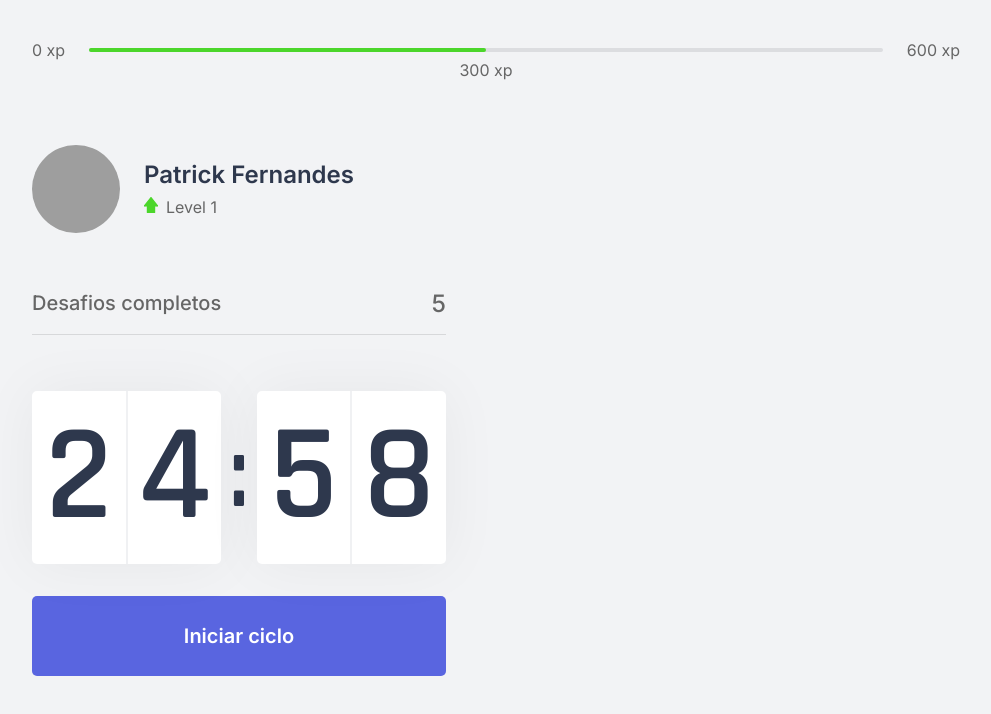
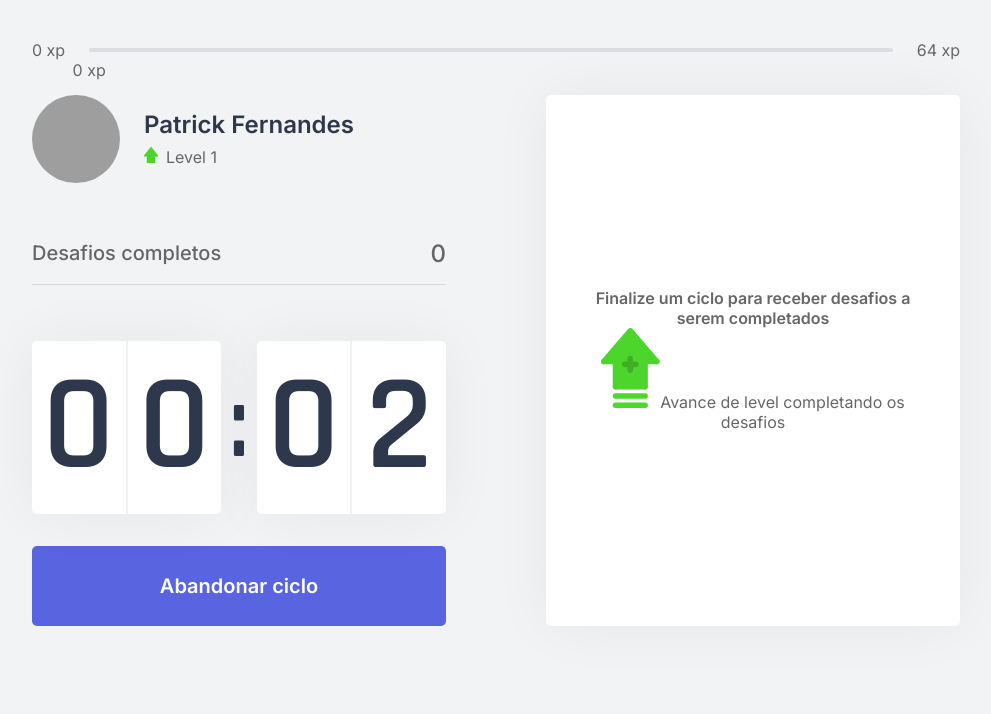
Before and after one commit to patrickrios/moveit, a Next.js app: page / in a window 1280 px wide. Both pictures are taken after a click on the button "Iniciar ciclo". Shown: the top 714 px of the page, without its empty margins (144-1135 px from the left). Built offline with nearby package versions, Linux system fonts and the light colour scheme; grey boxes are pictures that could not be loaded.

Commit message:
Challange card & Context added

```diff
--- /dev/null
+++ b/challenges.json
@@ -0,0 +1,62 @@
+[
+  {
+    "type": "body",
+    "description": "Estique um de seus braços com a palma da mão virada para frente e puxe os dedos para cima por 10 segundos por mão.",
+    "amount": 80
+  },
+  {
+    "type": "body",
+    "description": "Estique seu braço contra o peito e puxe-o utilizando o outro braço por 10 segundos por braço.",
+    "amount": 60
+  },
+  {
+    "type": "body",
+    "description": "Puxe seu pescoço com a ajuda da mão para a direita e para a esquerda, permanecendo na posição por alguns segundos.",
+    "amount": 70
+  },
+  {
+    "type": "body",
+    "description": "Com as duas mãos na parte de trás da cabeça, leve-a para baixo, alongando a parte de trás da região.",
+    "amount": 60
+  },
+  {
+    "type": "body",
+    "description": "Cruze as pernas e desça com as mãos esticadas em direção ao chão. Repita o movimento com a outra perna na frente.",
+    "amount": 100
+  },
+  {
+    "type": "body",
+    "description": "Sentado, abra as pernas e tente encostar as palmas das mãos no chão, repita 3 vezes por 5 segundos.",
+    "amount": 80
+  },
+  {
+    "type": "body",
+    "description": "Puxe o joelho de encontro ao peito e segure, troque de perna após 10 segundos.",
+    "amount": 50
+  },
+  {
+    "type": "body",
+    "description": "Sentado, cruze uma perna e incline seu tronco à frente, troque de perna após 10 segundos.",
+    "amount": 80
+  },
+  {
+    "type": "eye",
+    "description": "Sentado, feche os olhos e cubra-os com as palmas da mão durante 2 minutos, depois abra normalmente.",
+    "amount": 90
+  },
+  {
+    "type": "eye",
+    "description": "Em algum ambiente aberto, olhe o mais longe que puder em quatro direções por 3s, mexa apenas os olhos. Repita 3 vezes.",
+    "amount": 140
+  },
+  {
+    "type": "eye",
+    "description": "Usando os polegares, massage a área abaixo das sobrancelhas em movimentos circulares por 15 segundos.",
+    "amount": 70
+  },
+  {
+    "type": "body",
+    "description": "Em pé, gire a cintura o máximo que puder para a esquerda, segure por cinco segundos. Repita para a direita.",
+    "amount": 90
+  }
+]
--- /dev/null
+++ b/src/components/ChallangerBox.tsx
@@ -0,0 +1,46 @@
+import { useContext } from 'react'
+import { ChallengesContext } from '../contexts/ChallangesContext'
+import styles from '../styles/components/ChallangerBox.module.css'
+
+export function ChallangerBox(){
+    const { activeChallenge, resetChallange } = useContext(ChallengesContext)
+
+    return(
+        <div className={styles.challangerBoxContainer}>
+            { activeChallenge ?(
+                <div className={styles.challangeActive}>
+                    <header>Ganhe {activeChallenge.amount}xp</header>
+                    <main>
+                        <img src={`icons/${activeChallenge.type}.svg`} alt="body"/>
+                        <strong>Novo desafio</strong>
+                        <p>{activeChallenge.description}</p>
+                    </main>
+                    <footer>
+                        <button
+                            type="button"
+                            className={styles.challangeFailedButton}
+                            onClick={resetChallange}
+                        >
+                            Falhei
+                        </button>
+                        <button
+                            type="button"
+                            className={styles.challangeSuccededButton}
+                        >
+                            completei
+                        </button>
+                    </footer>
+                </div>
+                ):(
+                <div className="challangerNotActive">
+                    <strong>Finalize um ciclo para receber desafios a serem completados</strong>
+                    <p>
+                        <img src="icons/level-up.svg" alt="Level up"/>
+                        Avance de level completando os desafios
+                    </p>
+                </div>
+                )
+            }
+        </div>
+    )
+}
--- a/src/components/CompletedChallanger.tsx
+++ b/src/components/CompletedChallanger.tsx
@@ -1,10 +1,14 @@
+import { useContext } from 'react'
+import { ChallengesContext } from '../contexts/ChallangesContext'
 import styles from '../styles/components/CompletedChallanger.module.css'
 
 export function CompletedChallanger(){
+
+    const {challengesCompleted } = useContext(ChallengesContext)
     return(
         <div className={styles.completedChallangerContainer}>
             <span>Desafios completos</span>
-            <span>5</span>
+            <span>{challengesCompleted}</span>
         </div>
     )
 }
--- a/src/components/Countdown.tsx
+++ b/src/components/Countdown.tsx
@@ -1,10 +1,16 @@
-import { useState, useEffect } from 'react'
+import { useState, useEffect, useContext } from 'react'
+import {ChallengesContext} from '../contexts/ChallangesContext'
 import styles from '../styles/components/Countdown.module.css'
+
+let countdownTimeout: NodeJS.Timeout
 
 export function Countdown(){
 
-    const [time, setTime] = useState(25 * 60)
-    const [active, setActive] = useState(false)
+    const { startNewChallanger } = useContext( ChallengesContext )
+
+    const [time, setTime] = useState(0.1 * 40)
+    const [isActive, setActive] = useState(false)
+    const [hasFinished, setHasFinished] = useState(false)
 
     const minutes = Math.floor( time / 60)
     const seconds = time % 60
@@ -16,13 +22,23 @@
         setActive(true)
     }
 
+    function resetCountdown(){
+        clearTimeout(countdownTimeout)
+        setActive(false)
+        setTime(0.1*40)
+    }
+
     useEffect( ()=>{
-        if( active && time > 0){
-            setTimeout( ()=>{
+        if( isActive && time > 0){
+            countdownTimeout = setTimeout( ()=>{
                 setTime(time - 1)
             }, 1000)
+        }else if( isActive && time === 0 ){
+            setHasFinished(true)
+            setActive(false)
+            startNewChallanger()
         }
-    }, [active, time])
+    }, [isActive, time])
 
     return(
         <div>
@@ -37,6 +53,25 @@
                     <span>{secRight}</span>
                 </div>
             </div>
+            {
+                hasFinished ? (
+                    <button
+                        disabled
+                        className={styles.startCountdown}
+                    >
+                        Ciclo encerrado
+                    </button>
+                ) : (
+                    isActive ?
+                    (
+                        <button
+                            onClick={resetCountdown}
+                            type="button"
+                            className={`${styles.startCountdown} ${styles.startCountdownActive}`}
+                        >
+                            Abandonar ciclo
+                        </button>
+                    ) :(
                         <button
                             onClick={startCountdown}
                             type="button"
@@ -44,6 +79,9 @@
                         >
                             Iniciar ciclo
                         </button>
+                    )
+                )
+            }
         </div>
     )
 }
--- a/src/components/ExperienceBar.tsx
+++ b/src/components/ExperienceBar.tsx
@@ -1,14 +1,22 @@
+import { useContext } from 'react'
+import { ChallengesContext } from '../contexts/ChallangesContext'
 import styles from '../styles/components/ExperienceBar.module.css'
 
+
 export function ExperienceBar(){
+
+    const {currentExp, experienceToNextLevel} =  useContext( ChallengesContext )
+
+    const percentToNextLevel = Math.round( currentExp * 100 ) / experienceToNextLevel
+
     return(
         <header className={styles.experienceBar}>
             <span>0 xp</span>
             <div>
-                <div style={{width: '50%'}} />
-                <span style={{left: '50%'}} className={styles.currentExperience}>300 xp</span>
+                <div style={{width: `${percentToNextLevel}%`}} />
+                <span style={{left: `${percentToNextLevel}%`}} className={styles.currentExperience}>{currentExp} xp</span>
             </div>
-            <span>600 xp</span>
+            <span>{experienceToNextLevel} xp</span>
         </header>
     )
 }
--- /dev/null
+++ b/src/contexts/ChallangesContext.tsx
@@ -0,0 +1,66 @@
+import { ReactNode, createContext, useState } from 'react'
+import challanges from '../../challenges.json'
+
+interface Challange {
+    type: 'body' | 'eye';
+    description: string;
+    amount: number;
+}
+
+interface ChallengesContextDatas{
+    level: number;
+    currentExp: number;
+    challengesCompleted: number;
+    activeChallenge: Challange;
+    experienceToNextLevel: number;
+    levelUp: () => void;
+    startNewChallanger: () => void;
+    resetChallange: ()=> void;
+}
+
+interface ChallengesProviderProps {
+    children: ReactNode
+}
+
+export const ChallengesContext = createContext({} as ChallengesContextDatas)
+
+export function ChallengesProvider( {children}: ChallengesProviderProps){
+    const [level, setLevel] = useState(1)
+    const [currentExp, setCurrentExp] = useState(0)
+    const [challengesCompleted, setChallengesComplete] = useState(0)
+
+    const [activeChallenge, setActiveChallenge] = useState(null)
+
+    function levelUp(){
+        setLevel( level+1 )
+    }
+
+    function startNewChallanger(){
+        let randomChallengerId = Math.floor( Math.random() * challanges.length)
+        let challenge = challanges[randomChallengerId]
+        setActiveChallenge(challenge)
+    }
+
+    function resetChallange(){
+        setActiveChallenge(null)
+    }
+
+    const experienceToNextLevel = Math.pow( (level+1)*4,2)
+
+    return(
+        <ChallengesContext.Provider
+            value={{
+                level,
+                currentExp,
+                challengesCompleted,
+                activeChallenge,
+                experienceToNextLevel,
+                levelUp,
+                startNewChallanger,
+                resetChallange
+            }
+        }>
+            {children}
+        </ChallengesContext.Provider>
+    )
+}
--- a/src/pages/_app.tsx
+++ b/src/pages/_app.tsx
@@ -1,7 +1,12 @@
 import '../styles/global.css'
+import { ChallengesProvider } from '../contexts/ChallangesContext'
 
 function MyApp({ Component, pageProps }) {
-  return <Component {...pageProps} />
+  return (
+      <ChallengesProvider>
+        <Component {...pageProps} />
+      </ChallengesProvider>
+    )
 }
 
 export default MyApp
--- a/src/pages/index.tsx
+++ b/src/pages/index.tsx
@@ -6,6 +6,7 @@
 import Head from 'next/head'
 
 import styles from '../styles/components/Home.module.css'
+import { ChallangerBox } from '../components/ChallangerBox'
 
 export default function Home() {
   return (
@@ -20,6 +21,7 @@
           <CompletedChallanger />
           <Countdown />
         </div>
+          <ChallangerBox />
         <div>
 
         </div>
--- /dev/null
+++ b/src/styles/components/ChallangerBox.module.css
@@ -0,0 +1,109 @@
+
+.challangerBoxContainer{
+    height:100%;
+    background: var(--white);
+    border-radius: 5px;
+    box-shadow: 0 0 60px rgba(0,0,0,0.05);
+    padding:1.5rem 2rem;
+
+    display: flex;
+    flex-direction: column;
+    align-items: center;
+    justify-content: center;
+    text-align: center;
+}
+
+.challangerNotActive{
+    display: flex;
+    flex-direction: column;
+    align-items: center;
+}
+
+.challangerNotActive strong{
+    font-size: 1.5rem;
+    font-weight: 500;
+    line-height: 1.4;
+}
+
+.challangerNotActive p{
+    display: flex;
+    flex-direction: column;
+    align-items: center;
+    line-height: 1.4;
+    max-width: 70%;
+    margin-top: 3rem;
+}
+
+
+.challangerNotActive img{
+    margin-bottom: 1rem;
+}
+
+.challangeActive{
+    height: 100%;
+    display: flex;
+    flex-direction: column;
+}
+
+.challangeActive header{
+    color: var(--blue);
+    font-weight: 600;
+    font-size: 1.25rem;
+    padding:0 2rem 1.5rem;
+    border-bottom: 1px solid var(--gray-line);
+}
+
+.challangeActive main{
+    flex: 1;
+    display: flex;
+    flex-direction: column;
+    align-items: center;
+    justify-content: center;
+}
+
+.challangeActive main strong{
+    font-weight: 600;
+    font-size: 2rem;
+    color: var(--title);
+    margin:1.5rem 0 1rem
+}
+
+.challangeActive main p{
+    line-height: 1.5;
+}
+
+.challangeActive footer{
+    display: grid;
+    grid-template-columns: 1fr 1fr;
+    gap: 1rem;
+}
+
+.challangeActive footer button{
+    height: 3rem;
+
+    display: flex;
+    align-items: center;
+    justify-content: center;
+
+    border: 0;
+    border-radius:5px;
+    color: var(--white);
+
+    font-size: 1rem;
+    font-weight: 600;
+
+    transition: filter .2s;
+}
+
+.challangeActive footer button.challangeFailedButton{
+    background: var(--red);
+
+}
+
+.challangeActive footer button.challangeSuccededButton{
+    background: var(--green);
+}
+
+.challangeActive footer button:hover{
+    filter: brightness(.9);
+}
--- a/src/styles/components/Countdown.module.css
+++ b/src/styles/components/Countdown.module.css
@@ -45,13 +45,29 @@
     justify-content: center;
     border:0;
     border-radius: 5px;
-    background: var(--blue);
+    background-color: var(--blue);
     color: var(--white);
     font-size: 1.25rem;
     font-weight: 600;
     transition: background-color 0.2s;
 }
 
-.startCountdown:hover{
+.startCountdown:not(:disabled):hover{
     background: var(--blue-dark);
 }
+
+.countdownButtonActive{
+    background-color: var(--white);
+    color: var(--title);
+}
+
+.countdownButtonActive:not(:disabled):hover{
+    background-color: var(--red);
+    color: var(--white);
+}
+
+.startCountdown:disabled{
+    background: var(--white);
+    color: var(--text);
+    cursor: not-allowed;
+}
```
Also changed, not shown: 1 other file (tests, documents, lock files or other folders). Lines whose indentation alone changed are shown as unchanged.
